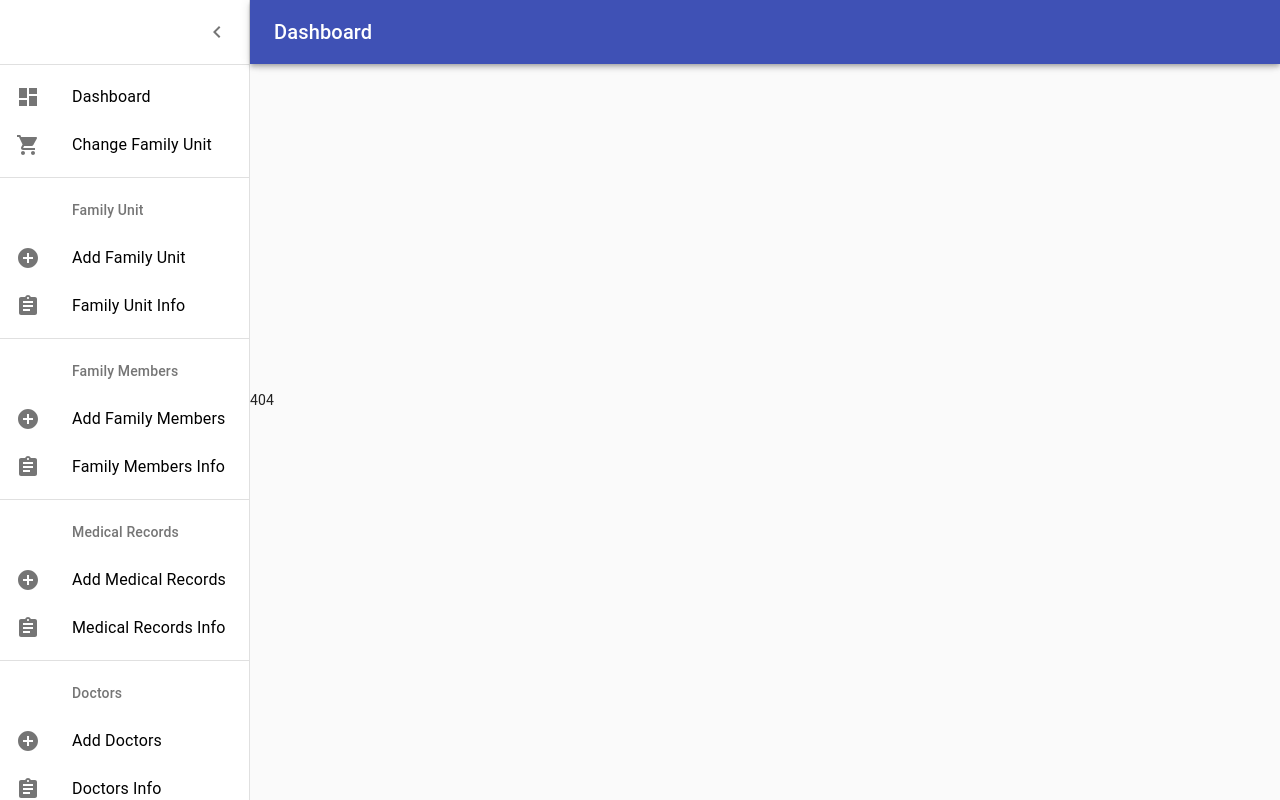
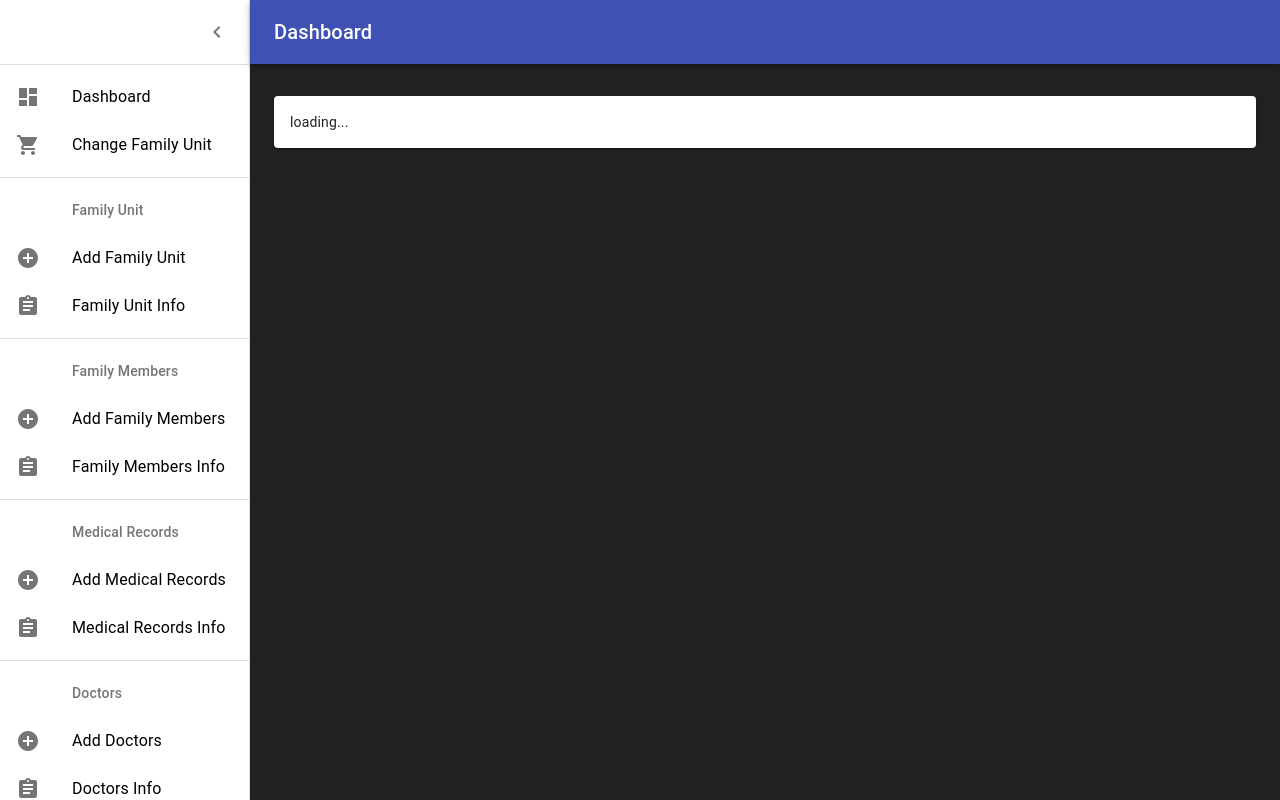
Before and after one commit to BobanL/family-health-tracking, a React (Create React App) app: page /table in a window 1280 px wide. Built offline with nearby package versions, Linux system fonts and the light colour scheme.

Commit message:
fix: properly use styles in class componenets

```diff
--- a/src/AddForm.js
+++ b/src/AddForm.js
@@ -1,11 +1,11 @@
 import { Button, TextField, LinearProgress } from "@material-ui/core";
-import { useStyles } from "./Dashboard";
 import Container from "@material-ui/core/Container";
 import * as React from "react";
 import Box from "@material-ui/core/Box";
 import Grid from "@material-ui/core/Grid";
 import Paper from "@material-ui/core/Paper";
 import { Field, Form, Formik, useFormik } from "formik";
+import { useStyles } from "./styles";
 
 export const AddForm = ({ history }) => {
   const [status, setStatus] = React.useState("");
--- a/src/App.js
+++ b/src/App.js
@@ -1,11 +1,13 @@
 import "./App.css";
-import { Dashboard, useStyles } from "./Dashboard";
+import Dashboard from "./Dashboard";
 import { BrowserRouter, Route, Switch } from "react-router-dom";
 import { Header } from "./Header";
 import { CssBaseline } from "@material-ui/core";
 import { AddForm } from "./AddForm";
 import TablePage from "./TablePage";
 import { Login } from "./Login";
+import { useStyles } from "./styles";
+
 function App() {
   const classes = useStyles();
   return (
--- a/src/Dashboard.js
+++ b/src/Dashboard.js
@@ -1,14 +1,10 @@
 import * as React from "react";
 import clsx from "clsx";
-import { makeStyles } from "@material-ui/core/styles";
+import { withStyles } from "@material-ui/core/styles";
 import Box from "@material-ui/core/Box";
-import Typography from "@material-ui/core/Typography";
 import Container from "@material-ui/core/Container";
 import Grid from "@material-ui/core/Grid";
 import Paper from "@material-ui/core/Paper";
-import Link from "@material-ui/core/Link";
-import Chart from "./Chart";
-import Deposits from "./Deposits";
 import Orders from "./Orders";
 import { Header } from "./Header";
 import Radio from "@material-ui/core/Radio";
@@ -23,110 +19,27 @@ import TableContainer from "@material-ui/core/TableContainer";
 import TableHead from "@material-ui/core/TableHead";
 import TableRow from "@material-ui/core/TableRow";
 import Cookies from "universal-cookie";
+import { style } from "./styles";
 
-const drawerWidth = 250;
-export const useStyles = makeStyles((theme) => ({
-  root: {
-    display: "flex",
-  },
-  toolbar: {
-    paddingRight: 24, // keep right padding when drawer closed
-  },
-  toolbarIcon: {
-    display: "flex",
-    alignItems: "center",
-    justifyContent: "flex-end",
-    padding: "0 8px",
-    ...theme.mixins.toolbar,
-  },
-  appBar: {
-    zIndex: theme.zIndex.drawer + 1,
-    transition: theme.transitions.create(["width", "margin"], {
-      easing: theme.transitions.easing.sharp,
-      duration: theme.transitions.duration.leavingScreen,
-    }),
-  },
-  appBarShift: {
-    marginLeft: drawerWidth,
-    width: `calc(100% - ${drawerWidth}px)`,
-    transition: theme.transitions.create(["width", "margin"], {
-      easing: theme.transitions.easing.sharp,
-      duration: theme.transitions.duration.enteringScreen,
-    }),
-  },
-  menuButton: {
-    marginRight: 36,
-  },
-  menuButtonHidden: {
-    display: "none",
-  },
-  title: {
-    flexGrow: 1,
-  },
-  drawerPaper: {
-    position: "relative",
-    whiteSpace: "nowrap",
-    width: drawerWidth,
-    height: "100vh",
-    transition: theme.transitions.create("width", {
-      easing: theme.transitions.easing.sharp,
-      duration: theme.transitions.duration.enteringScreen,
-    }),
-  },
-  drawerPaperClose: {
-    overflowX: "hidden",
-    transition: theme.transitions.create("width", {
-      easing: theme.transitions.easing.sharp,
-      duration: theme.transitions.duration.leavingScreen,
-    }),
-    width: theme.spacing(7),
-    [theme.breakpoints.up("sm")]: {
-      width: theme.spacing(9),
-    },
-  },
-  appBarSpacer: theme.mixins.toolbar,
-  content: {
-    backgroundColor:
-      theme.palette.mode === "light"
-        ? theme.palette.grey[100]
-        : theme.palette.grey[900],
-    flexGrow: 1,
-    height: "100vh",
-    overflow: "auto",
-  },
-  container: {
-    paddingTop: theme.spacing(4),
-    paddingBottom: theme.spacing(4),
-  },
-  paper: {
-    padding: theme.spacing(2),
-    display: "flex",
-    overflow: "auto",
-    flexDirection: "column",
-  },
-  fixedHeight: {
-    height: 240,
-  },
-  table: {
-    minWidth: 650,
-  },
-}));
-
-export function Dashboard() {
-  const classes = useStyles();
-  const fixedHeightPaper = clsx(classes.paper, classes.fixedHeight);
+class Dashboard extends React.Component {
+  componentDidMount() {
     const cookies = new Cookies();
-  let fullResponse = [{}];
     if (cookies.get("familyUnit")) {
       //const get = await fetch(`http://localhost:3001/get/med_rec/1/1`);
       //fullResponse = await get.json();
     }
-  const [value, setValue] = React.useState("female");
+  }
 
+  render() {
+    const cookies = new Cookies();
+    const { classes } = this.props;
+    const fixedHeightPaper = clsx(classes.paper, classes.fixedHeight);
+    let fullResponse = [{}];
     const handleChange = (event) => {
-    setValue(event.target.value);
+      //setValue(event.target.value);
       console.log(event.target.value);
     };
+    // const [value, setValue] = React.useState("female");
 
     return (
       <main className={classes.content}>
@@ -201,3 +114,6 @@ export function Dashboard() {
       </main>
     );
   }
+}
+
+export default withStyles(style)(Dashboard);
--- a/src/Header.js
+++ b/src/Header.js
@@ -11,7 +11,7 @@ import Badge from "@material-ui/core/Badge";
 import MenuIcon from "@material-ui/icons/Menu";
 import ChevronLeftIcon from "@material-ui/icons/ChevronLeft";
 import { mainListItems, secondaryListItems } from "./listItems";
-import { useStyles } from "./Dashboard";
+import { useStyles } from "./styles";
 import Cookies from "universal-cookie";
 
 export const Header = () => {
--- a/src/Login.js
+++ b/src/Login.js
@@ -1,5 +1,5 @@
 import { Button, TextField, LinearProgress } from "@material-ui/core";
-import { useStyles } from "./Dashboard";
+import { useStyles } from "./styles";
 import Container from "@material-ui/core/Container";
 import * as React from "react";
 import Box from "@material-ui/core/Box";
--- a/src/TablePage.js
+++ b/src/TablePage.js
@@ -9,8 +9,10 @@ import TableCell from "@material-ui/core/TableCell";
 import TableContainer from "@material-ui/core/TableContainer";
 import TableHead from "@material-ui/core/TableHead";
 import TableRow from "@material-ui/core/TableRow";
+import { style } from "./styles";
+import { withStyles } from "@material-ui/core";
 
-export default class TablePage extends React.Component {
+class TablePage extends React.Component {
   state = {
     loading: true,
   };
@@ -40,20 +42,7 @@ export default class TablePage extends React.Component {
   }
 
   render() {
-    const classes = this.props?.location?.state?.classes;
-    if (!classes) {
-      return (
-        <div
-          style={{
-            display: "flex",
-            justifyContent: "center",
-            alignItems: "center",
-          }}
-        >
-          404
-        </div>
-      );
-    }
+    const { classes } = this.props;
     if (this.state.loading) {
       return (
         <main className={classes.content}>
@@ -133,3 +122,5 @@ export default class TablePage extends React.Component {
     );
   }
 }
+
+export default withStyles(style)(TablePage);
--- /dev/null
+++ b/src/styles.js
@@ -0,0 +1,90 @@
+import { makeStyles } from "@material-ui/core/styles";
+
+const drawerWidth = 250;
+export const style = (theme) => ({
+  root: {
+    display: "flex",
+  },
+  toolbar: {
+    paddingRight: 24, // keep right padding when drawer closed
+  },
+  toolbarIcon: {
+    display: "flex",
+    alignItems: "center",
+    justifyContent: "flex-end",
+    padding: "0 8px",
+    ...theme.mixins.toolbar,
+  },
+  appBar: {
+    zIndex: theme.zIndex.drawer + 1,
+    transition: theme.transitions.create(["width", "margin"], {
+      easing: theme.transitions.easing.sharp,
+      duration: theme.transitions.duration.leavingScreen,
+    }),
+  },
+  appBarShift: {
+    marginLeft: drawerWidth,
+    width: `calc(100% - ${drawerWidth}px)`,
+    transition: theme.transitions.create(["width", "margin"], {
+      easing: theme.transitions.easing.sharp,
+      duration: theme.transitions.duration.enteringScreen,
+    }),
+  },
+  menuButton: {
+    marginRight: 36,
+  },
+  menuButtonHidden: {
+    display: "none",
+  },
+  title: {
+    flexGrow: 1,
+  },
+  drawerPaper: {
+    position: "relative",
+    whiteSpace: "nowrap",
+    width: drawerWidth,
+    height: "100vh",
+    transition: theme.transitions.create("width", {
+      easing: theme.transitions.easing.sharp,
+      duration: theme.transitions.duration.enteringScreen,
+    }),
+  },
+  drawerPaperClose: {
+    overflowX: "hidden",
+    transition: theme.transitions.create("width", {
+      easing: theme.transitions.easing.sharp,
+      duration: theme.transitions.duration.leavingScreen,
+    }),
+    width: theme.spacing(7),
+    [theme.breakpoints.up("sm")]: {
+      width: theme.spacing(9),
+    },
+  },
+  appBarSpacer: theme.mixins.toolbar,
+  content: {
+    backgroundColor:
+      theme.palette.mode === "light"
+        ? theme.palette.grey[100]
+        : theme.palette.grey[900],
+    flexGrow: 1,
+    height: "100vh",
+    overflow: "auto",
+  },
+  container: {
+    paddingTop: theme.spacing(4),
+    paddingBottom: theme.spacing(4),
+  },
+  paper: {
+    padding: theme.spacing(2),
+    display: "flex",
+    overflow: "auto",
+    flexDirection: "column",
+  },
+  fixedHeight: {
+    height: 240,
+  },
+  table: {
+    minWidth: 650,
+  },
+});
+export const useStyles = makeStyles(style);
```
Also changed, not shown: 1 other file (tests, documents, lock files or other folders). Lines whose indentation alone changed are shown as unchanged.
